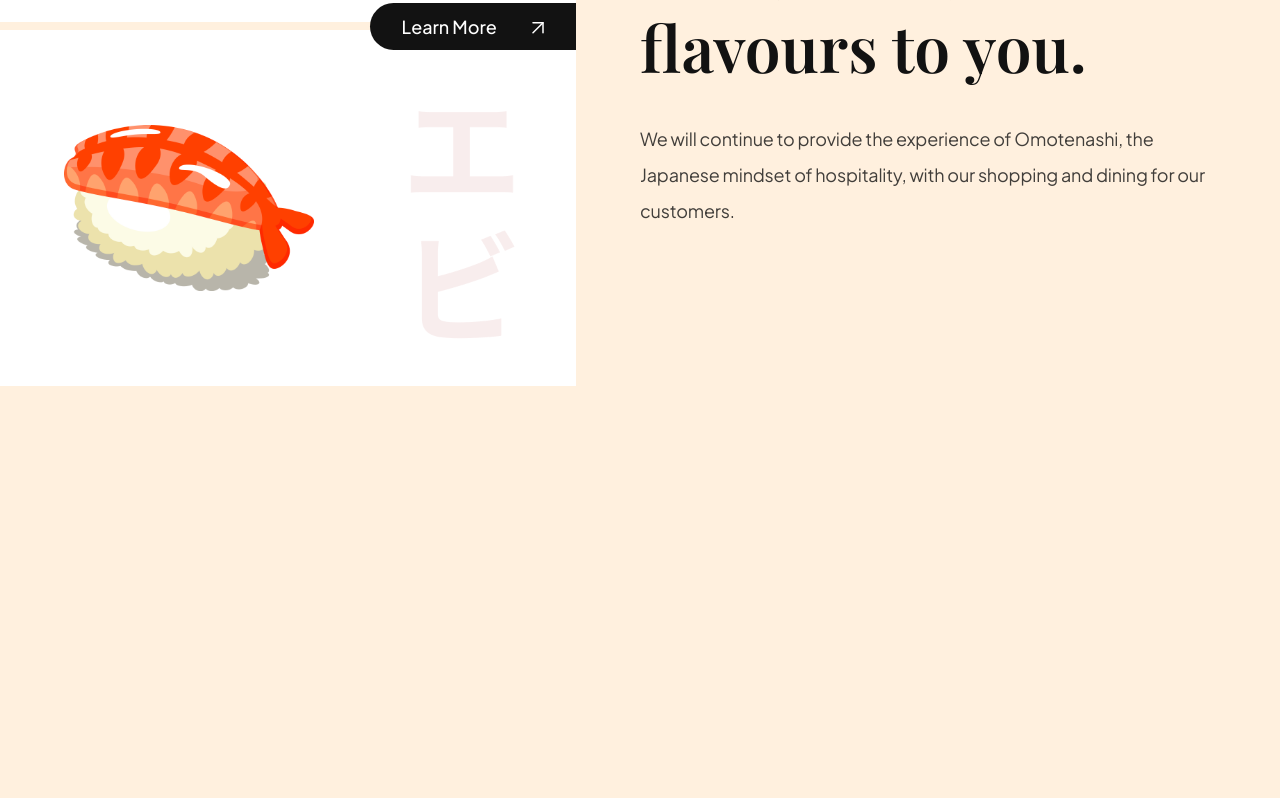
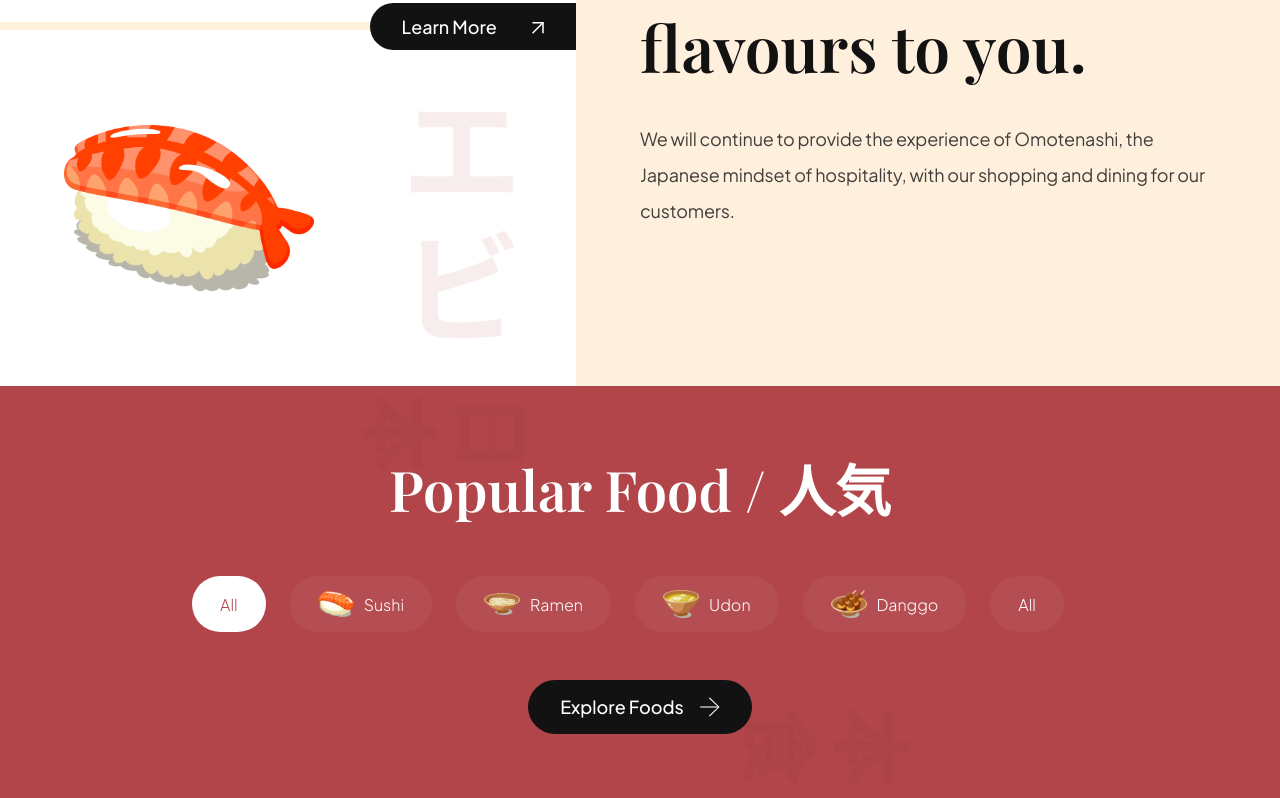
Before and after one commit to romnegrillo/sushiman, a website built with Vite: page index.html in a window 1280 px wide. Shown: the part 1178-1976 px from the top of the page. Before the commit the page ends 1564 px from the top, so only its background shows below. Built offline with nearby package versions, Linux system fonts and the light colour scheme.

Commit message:
Initially started popular section.

```diff
--- a/css/sections/popular.css
+++ b/css/sections/popular.css
@@ -0,0 +1,108 @@
+.popular-foods {
+  display: flex;
+  flex-direction: column;
+  align-items: center;
+
+  padding: 64px;
+
+  background-color: var(--primary-color);
+  background-image: url('../../assets/popular_bg.png');
+  background-position: center;
+  background-repeat: no-repeat;
+  background-size: contain;
+
+  overflow: hidden;
+}
+
+.popular-foods__title {
+  font-size: 56px;
+  font-family: var(--playfair-display);
+  font-weight: 600;
+  line-height: 78px;
+  color: #fff;
+  margin-bottom: 48px;
+}
+
+.popular-foods__filters {
+  max-width: 100%;
+  overflow-x: auto;
+
+  display: flex;
+  justify-content: center;
+  gap: 24px;
+
+  margin-bottom: 48px;
+}
+
+.popular-foods__filter-btn {
+  padding: 10px 28px;
+
+  display: flex;
+  flex-direction: row;
+  align-items: center;
+  gap: 10px;
+
+  background-color: rgba(255, 255, 255, 0.05);
+  border: rgba(255, 255, 255, 0.02);
+  border-radius: 46px;
+
+  font-size: 16px;
+  font-weight: 300;
+  line-height: 25px;
+  font-family: var(--plus-jakarta-sans);
+  color: #fff;
+  cursor: pointer;
+}
+
+.popular-foods__filter-btn img {
+  width: 36px;
+  height: 36px;
+  object-fit: contain;
+}
+
+.popular-foods__filter-btn.active {
+  background-color: #fff;
+  color: var(--primary-color);
+}
+
+.popular-foods__filter-btn:hover {
+  background-color: #fff;
+  color: var(--primary-color);
+}
+
+.popular-foods__catalogue {
+  display: flex;
+  justify-content: center;
+  align-items: flex-end;
+  flex-wrap: wrap;
+  gap: 56px;
+
+  margin-bottom: 48px;
+}
+
+.popular-foods__button {
+  padding: 12px 32px;
+
+  background-color: var(--secondary-color);
+  border-radius: 32px;
+  border: 0;
+  outline: 0;
+
+  color: #fff;
+  font-family: var(--plus-jakarta-sans);
+  font-weight: 500;
+  font-size: 18px;
+  line-height: 30px;
+
+  cursor: pointer;
+
+  display: flex;
+  align-items: center;
+  justify-content: center;
+}
+
+.popular-foods__button img {
+  width: 20px;
+  object-fit: contain;
+  margin-left: 16px;
+}
--- a/css/style.css
+++ b/css/style.css
@@ -5,8 +5,8 @@
 @import url('sections/header.css');
 @import url('sections/hero.css');
 @import url('sections/about.css');
-/* @import url('sections/popular.css');
-@import url('sections/trending.css');
+@import url('sections/popular.css');
+/* @import url('sections/trending.css');
 @import url('sections/subscribe.css');
 @import url('sections/footer.css'); */
 
--- a/index.html
+++ b/index.html
@@ -120,6 +120,45 @@
       </div>
     </section>
 
+    <section class="popular-foods" id="menu">
+      <h2 class="popular-foods__title">Popular Food / 人気</h2>
+
+      <div class="popular-foods__filters sushi__hide-scrollbar">
+        <button class="popular-foods__filter-btn active">All</button>
+
+        <button class="popular-foods__filter-btn">
+          <img src="/assets/sushi-9.png" alt="sushi-9" />
+          Sushi
+        </button>
+
+        <button class="popular-foods__filter-btn">
+          <img src="/assets/sushi-8.png" alt="sushi-8" />
+          Ramen
+        </button>
+
+        <button class="popular-foods__filter-btn">
+          <img src="/assets/sushi-7.png" alt="sushi-7" />
+          Udon
+        </button>
+
+        <button class="popular-foods__filter-btn">
+          <img src="/assets/sushi-6.png" alt="sushi-6" />
+          Danggo
+        </button>
+
+        <button class="popular-foods__filter-btn">All</button>
+
+        <div class="popular-foods__catalogue">
+          <!-- Fill with JS later.-->
+        </div>
+      </div>
+
+      <button class="popular-foods__button">
+        Explore Foods
+        <img src="assets/arrow-right.svg" alt="arrow-right" />
+      </button>
+    </section>
+
     <script src="js/script.js" type="module"></script>
   </body>
 </html>
```
